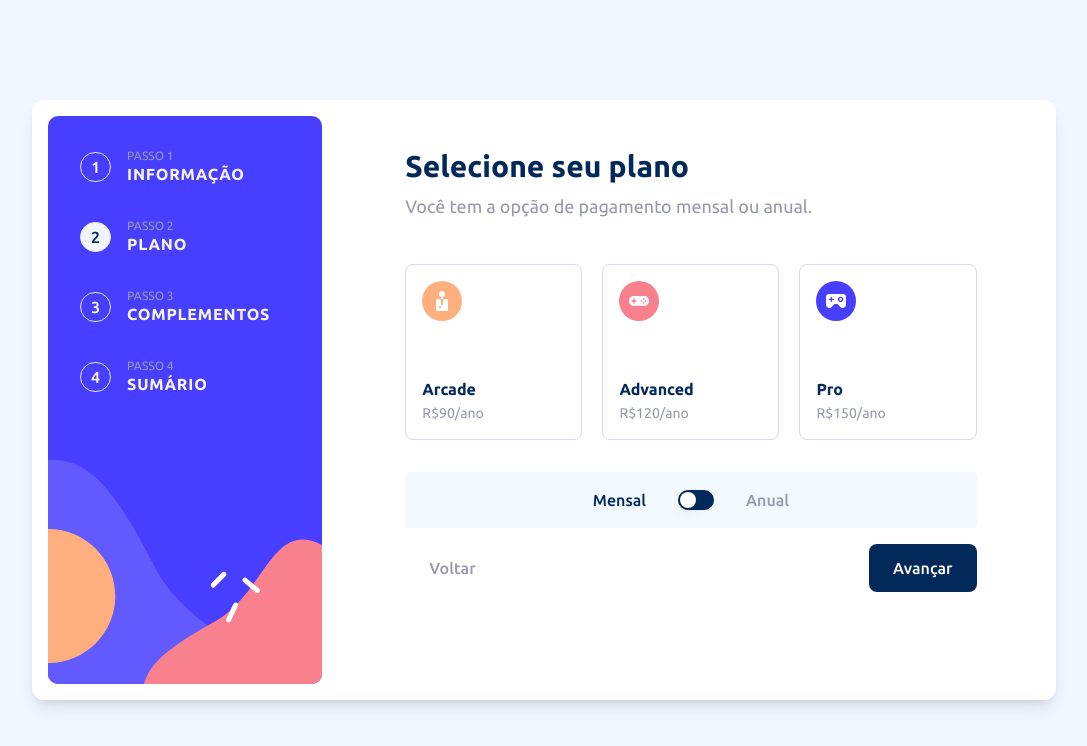
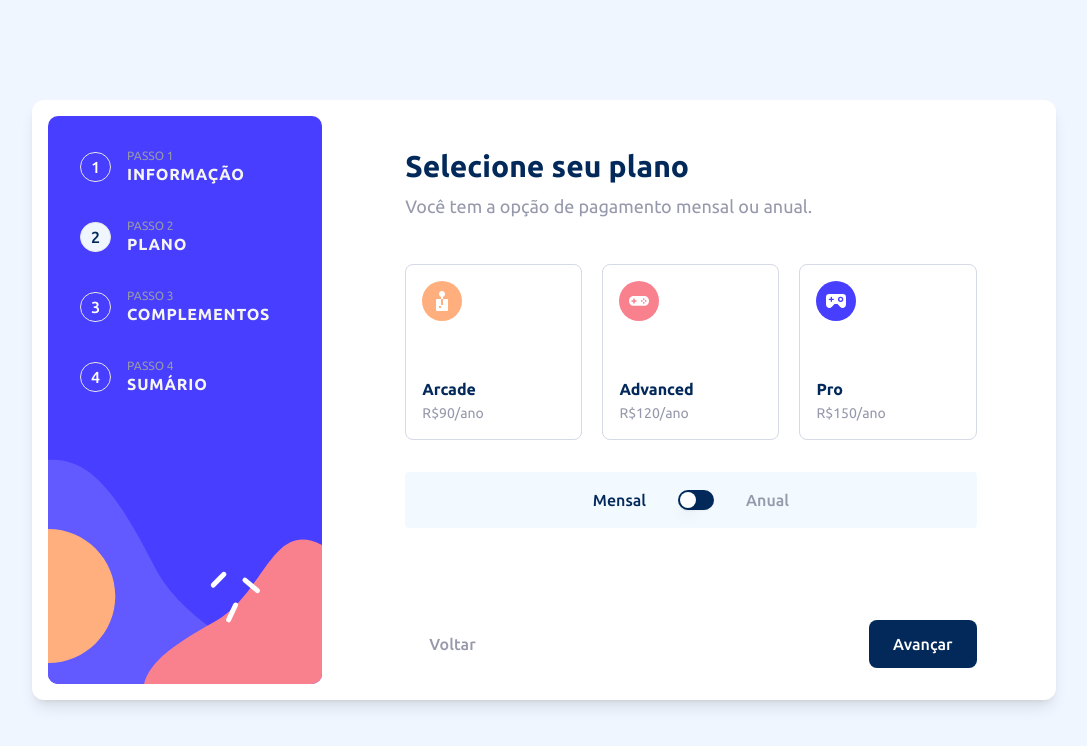
Before and after one commit to valvanogabryel/multitask-form, a Next.js app: page /plans in a window 1280 px wide. Shown: the top 746 px of the page, without its empty margins (96-1183 px from the left). Built offline with nearby package versions, Linux system fonts and the light colour scheme.

Commit message:
fix deploy error

```diff
--- a/src/app/layout.tsx
+++ b/src/app/layout.tsx
@@ -1,7 +1,7 @@
 import type { Metadata } from 'next';
 import { Ubuntu } from 'next/font/google';
+import './globals.css';
 import { Providers } from './providers';
-import './globals.css';
 
 const ubuntu = Ubuntu({
   weight: ['400', '500', '700'],
--- a/src/app/plans/page.tsx
+++ b/src/app/plans/page.tsx
@@ -22,7 +22,7 @@ export default function Plans({
 
   const handleSubmit = () => {
     setState({ ...state, plan, option });
-    router.replace(`/addons`);
+    router.push(`/addons`);
   };
 
   return (
--- a/src/components/Form/Fieldset/index.tsx
+++ b/src/components/Form/Fieldset/index.tsx
@@ -21,14 +21,14 @@ export function Fieldset({
         register={register}
         name="name"
         placeholder="John Doe"
-        error={errors}
+        error={errors ?? ''}
       />
       <Input
         label="Endereço de email"
         register={register}
         name="email"
         placeholder="johndoe@lorem.com"
-        error={errors}
+        error={errors ?? ''}
       />
       <Input
         label="Número de telefone"
@@ -37,7 +37,7 @@ export function Fieldset({
         {...register('phone', {
           onChange: (e) => formatPhone(e, setValue),
         })}
-        error={errors}
+        error={errors ?? ''}
       />
     </fieldset>
   );
--- a/src/components/Form/index.tsx
+++ b/src/components/Form/index.tsx
@@ -14,7 +14,6 @@ interface FormDataSchema extends z.infer<typeof formSchema> {}
 
 export function Form() {
   const [state, setState] = useAppState() as [AppState, SetAppState];
-
   const searchParams = useSearchParams();
   const plan = searchParams.get('plan');
   const option = searchParams.get('option');
--- a/src/components/StepNavigation.tsx
+++ b/src/components/StepNavigation.tsx
@@ -23,8 +23,8 @@ export function StepNavigation({
   confirm = false,
   ...props
 }: Readonly<MobileStepNavigationProps>) {
-  // const windowWidth = useWindowSize().width;
-  // if (!windowWidth) return;
+  const windowWidth = useWindowSize().width;
+  if (!windowWidth) return;
 
   const handleConfirm = async () => {
     toast.promise(new Promise((resolve) => setTimeout(resolve, 1500)), {
@@ -39,9 +39,9 @@ export function StepNavigation({
   return (
     <section
       className={cn(
-        // windowWidth < 768
-        //   ? 'bg-white left-0 absolute bottom-0 md:hidden'
-        //   : 'absolute bottom-0 left-0',
+        windowWidth < 768
+          ? 'bg-white left-0 absolute bottom-0 md:hidden'
+          : 'absolute bottom-0 left-0',
         'flex p-4 w-full justify-between items-center md:px-0',
         props.className
       )}
```
